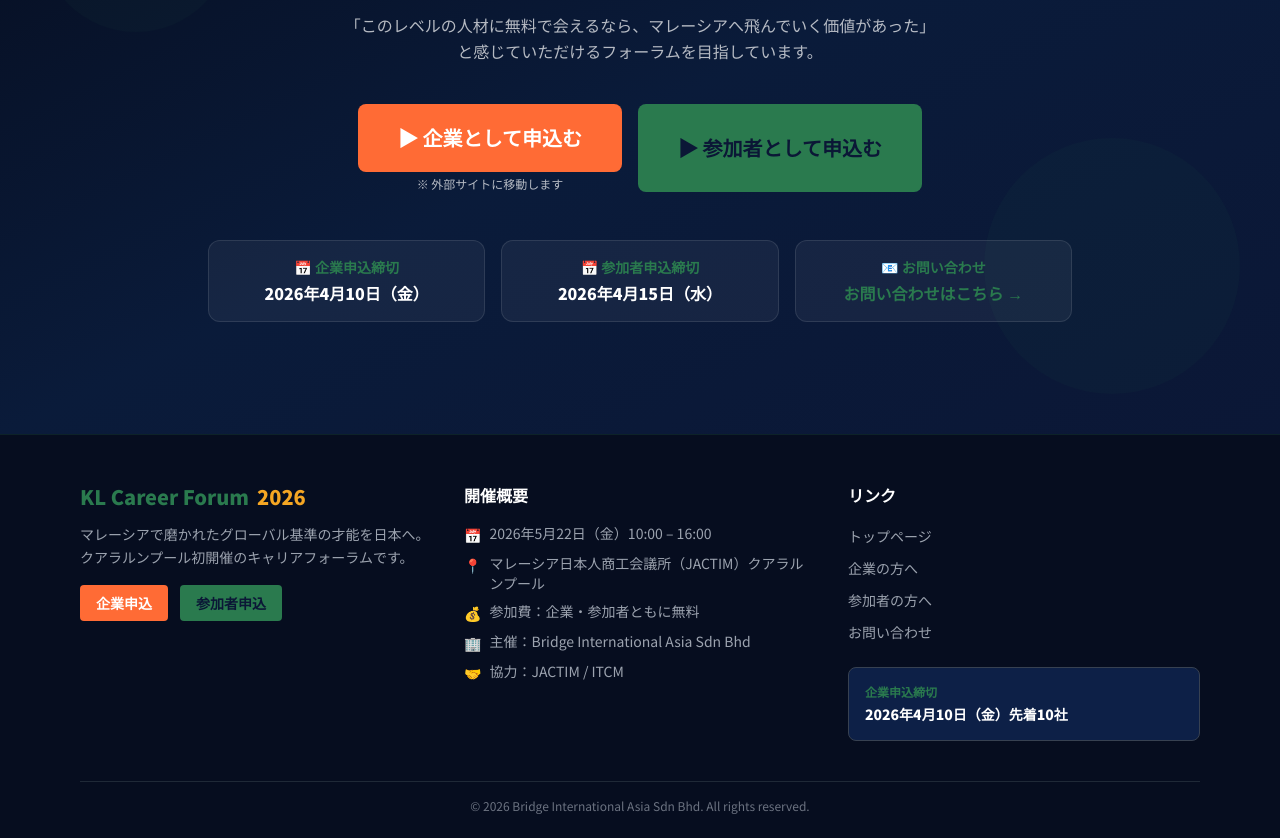
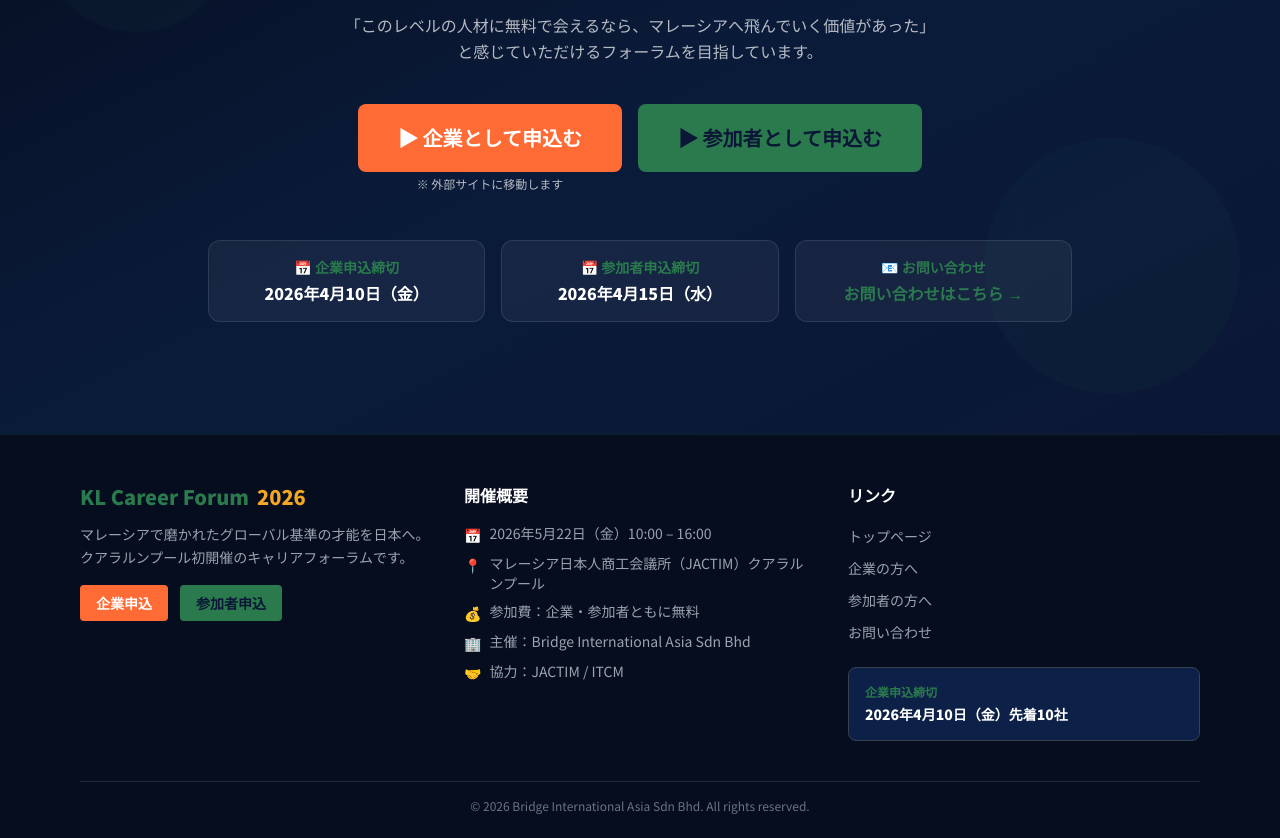
Before and after one commit to 20010208/kl-career-forum-2026, a Next.js app: page / in a window 1280 px wide. Shown: the part 5019-5857 px from the top of the page. Built offline with nearby package versions, Linux system fonts and the light colour scheme.

Commit message:
Fix button size alignment in CTA section

```diff
--- a/src/app/page.tsx
+++ b/src/app/page.tsx
@@ -418,9 +418,12 @@ export default function Home() {
               </a>
               <span className="text-white/70 text-xs">※ 外部サイトに移動します</span>
             </div>
-            <Link href="/participants#entry" className="btn-secondary text-xl px-10 py-5">
-              ▶ 参加者として申込む
-            </Link>
+            <div className="flex flex-col items-center gap-1">
+              <Link href="/participants#entry" className="btn-secondary text-xl px-10 py-5">
+                ▶ 参加者として申込む
+              </Link>
+              <span className="text-transparent text-xs select-none">_</span>
+            </div>
           </div>
 
           <div className="grid md:grid-cols-3 gap-4">
```
